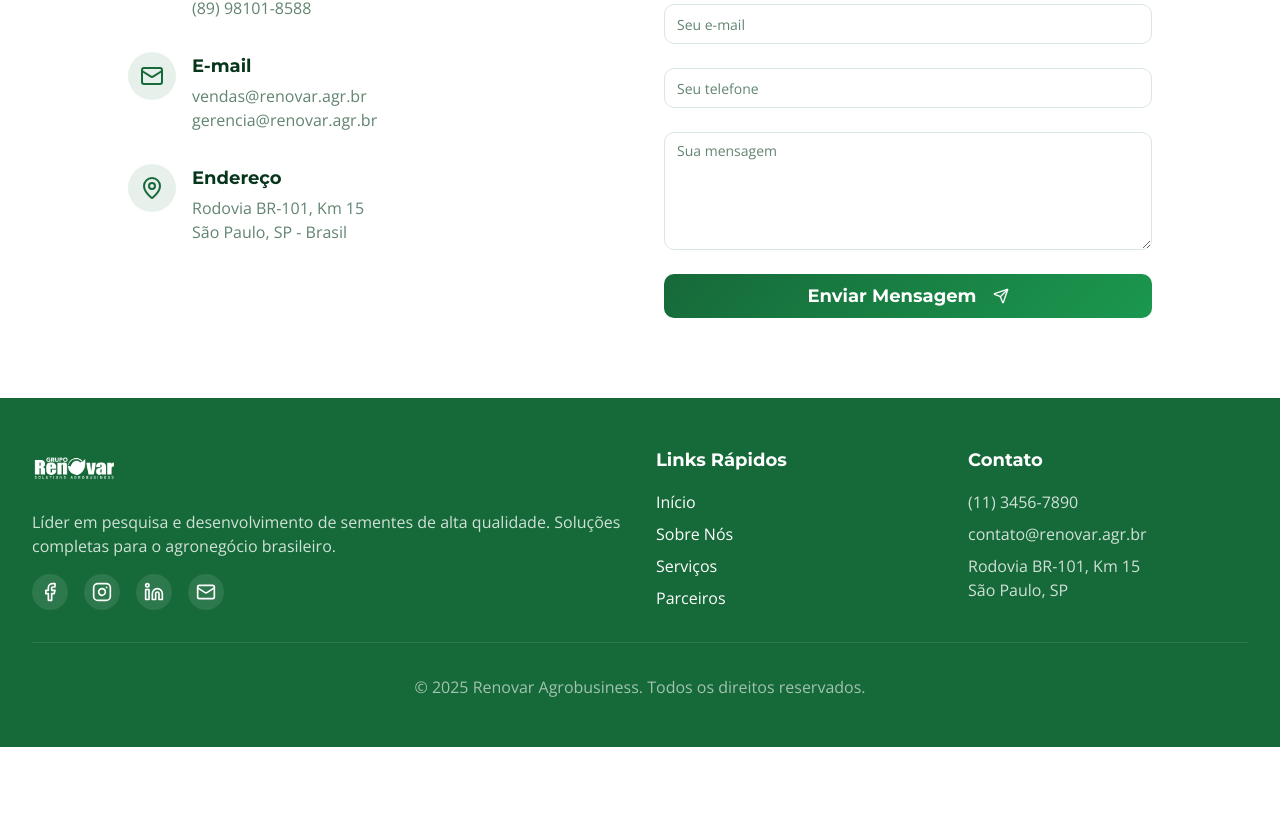
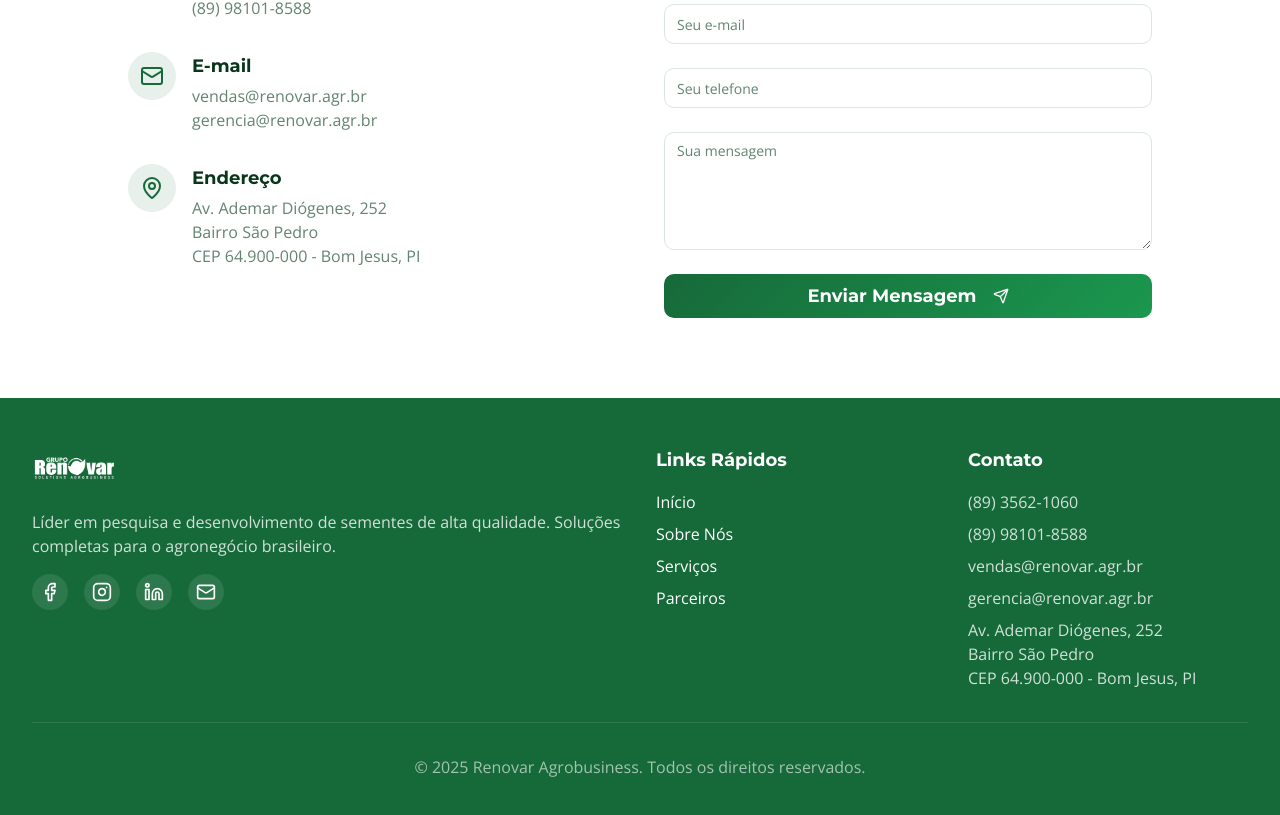
Before and after one commit to dantes2023/chrono-style-refine, a React (Vite) app: page / in a window 1280 px wide. Shown: the part 5109-5924 px from the top of the page. Before the commit the page ends 5856 px from the top, so only its background shows below. Built offline with nearby package versions, Linux system fonts and the light colour scheme; no server answers; the database is empty; the HTML template or start-up script is replaced by a standard one.

Commit message:
Changes
Co-authored-by: dantes2023 <8550178+dantes2023@users.noreply.github.com>

```diff
--- a/src/components/Contact.tsx
+++ b/src/components/Contact.tsx
@@ -76,8 +76,9 @@ const Contact = () => {
               <div>
                 <h3 className="font-heading font-bold text-foreground text-lg mb-1">Endereço</h3>
                 <p className="font-body text-muted-foreground">
-                  Rodovia BR-101, Km 15<br />
-                  São Paulo, SP - Brasil
+                  Av. Ademar Diógenes, 252<br />
+                  Bairro São Pedro<br />
+                  CEP 64.900-000 - Bom Jesus, PI
                 </p>
               </div>
             </div>
--- a/src/components/Footer.tsx
+++ b/src/components/Footer.tsx
@@ -83,9 +83,11 @@ const Footer = () => {
           <div>
             <h3 className="font-heading font-bold text-lg mb-4">Contato</h3>
             <ul className="space-y-2 font-body text-white/80">
-              <li>(11) 3456-7890</li>
-              <li>contato@renovar.agr.br</li>
-              <li>Rodovia BR-101, Km 15<br />São Paulo, SP</li>
+              <li>(89) 3562-1060</li>
+              <li>(89) 98101-8588</li>
+              <li>vendas@renovar.agr.br</li>
+              <li>gerencia@renovar.agr.br</li>
+              <li>Av. Ademar Diógenes, 252<br />Bairro São Pedro<br />CEP 64.900-000 - Bom Jesus, PI</li>
             </ul>
           </div>
         </div>
```
